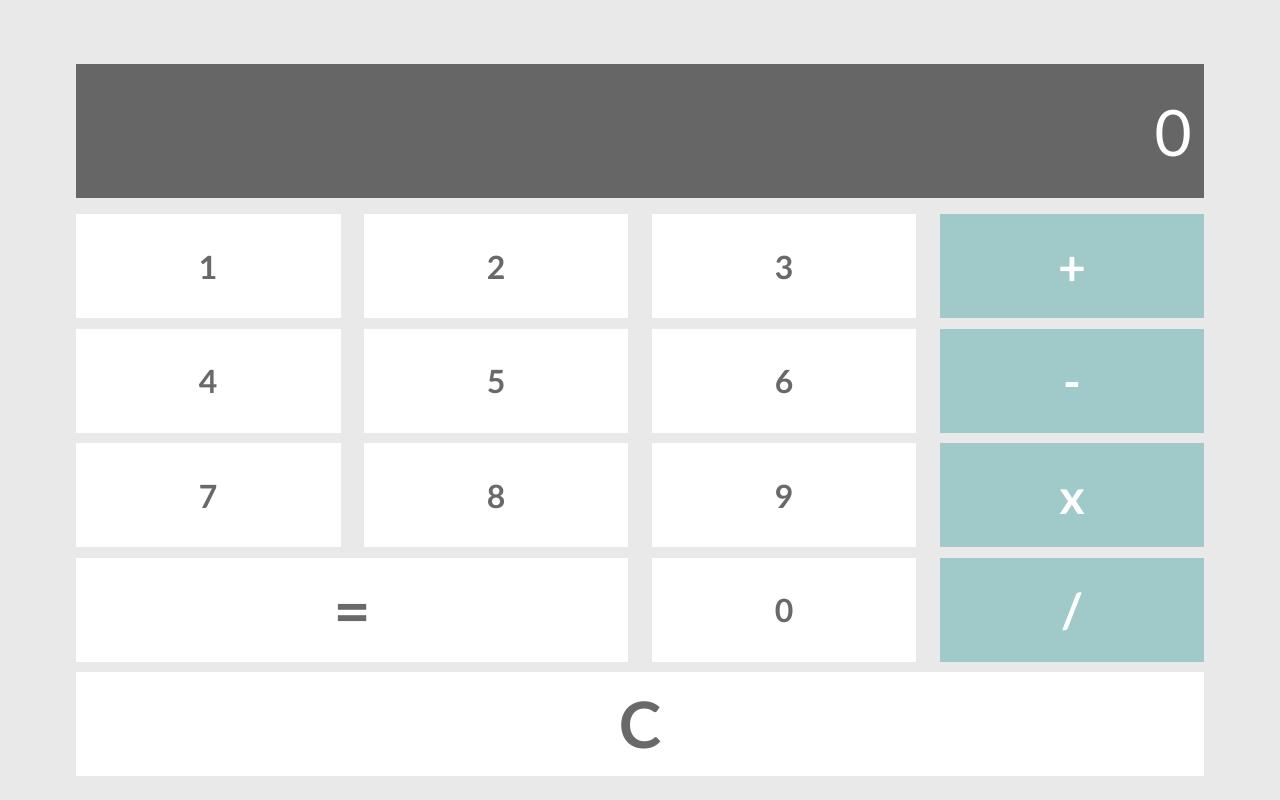
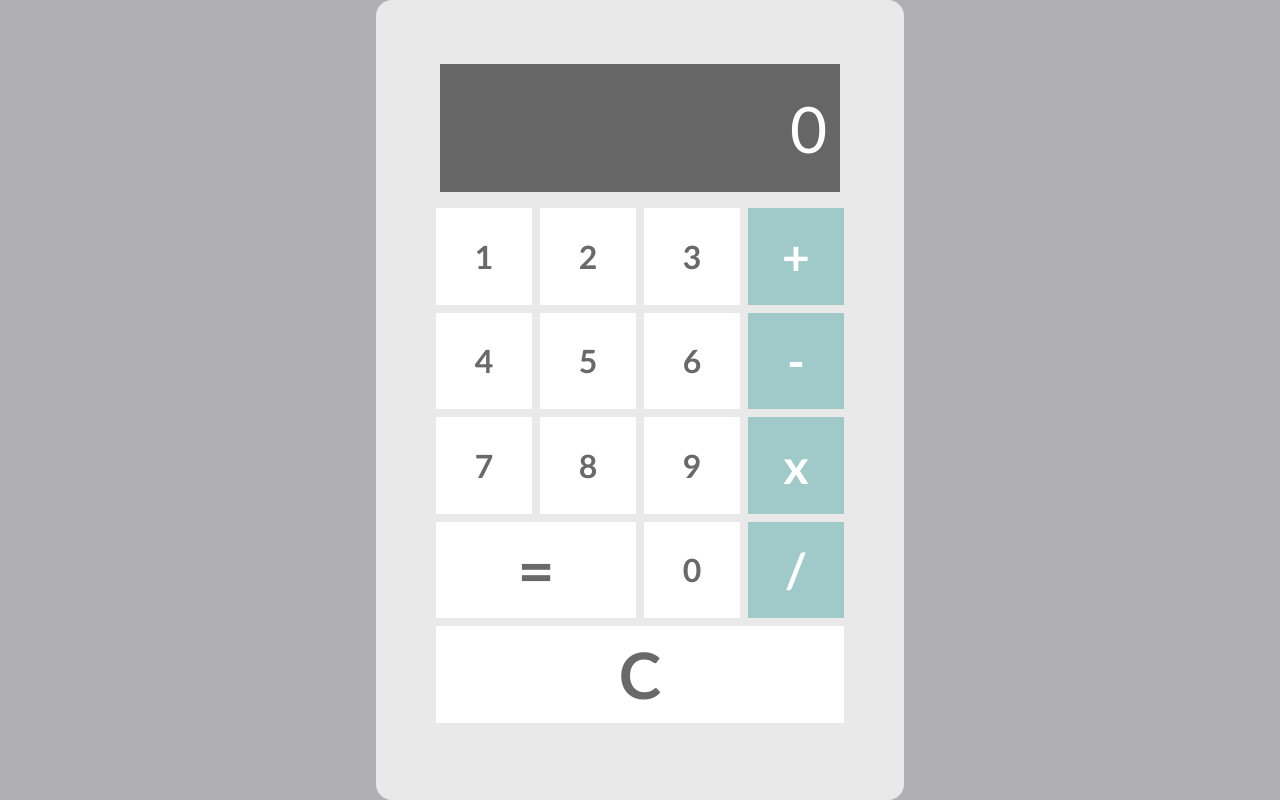
Before and after one commit to MickaelWenicio/React-Calculator, a React (Vite) app: page / in a window 1280 px wide. Built offline with nearby package versions, Linux system fonts and the light colour scheme.

Commit message:
style: added responsiveness

```diff
--- a/src/components/Buttons/Buttons.css
+++ b/src/components/Buttons/Buttons.css
@@ -5,6 +5,12 @@
     width: 100%;
     padding-top:1em;
     justify-content: center;
-    width: 100%;
     gap: 2%;
 }
+
+@media(min-width: 800px){
+    .Buttons{
+        width: 26em;
+        height: 60%;
+    }
+}
--- a/src/components/Buttons/button/Button.css
+++ b/src/components/Buttons/button/Button.css
@@ -63,3 +63,25 @@
     color: rgb(105, 105, 105);
     cursor: pointer;
 }
+
+@media(min-width: 800px){
+    .divSignal{
+        width: 23%;
+        height: 25%;
+    }
+
+    .divNumber{
+        width: 23%;
+        height: 25%;
+    }
+
+    .divEqual{
+        width: 48%;
+        height: 25%;
+    }
+
+    .divClear{
+        width: 98%;
+        height: 25%;
+    }
+}
--- a/src/components/Calculator/Calculator.css
+++ b/src/components/Calculator/Calculator.css
@@ -7,3 +7,11 @@
     padding: 5vw;
     flex-direction: column;
 }
+
+@media(min-width: 800px){
+    .calculator{
+        width: 33em;
+        height: 50em;
+        border-radius: 1em;
+    }
+}
--- a/src/components/Input/Input.css
+++ b/src/components/Input/Input.css
@@ -18,3 +18,10 @@
     color: #fff;
     outline: none;
 }
+
+@media(min-width: 800px){
+    #divInput{
+        width: 25em;
+        height: 8em;
+    }
+}
```
